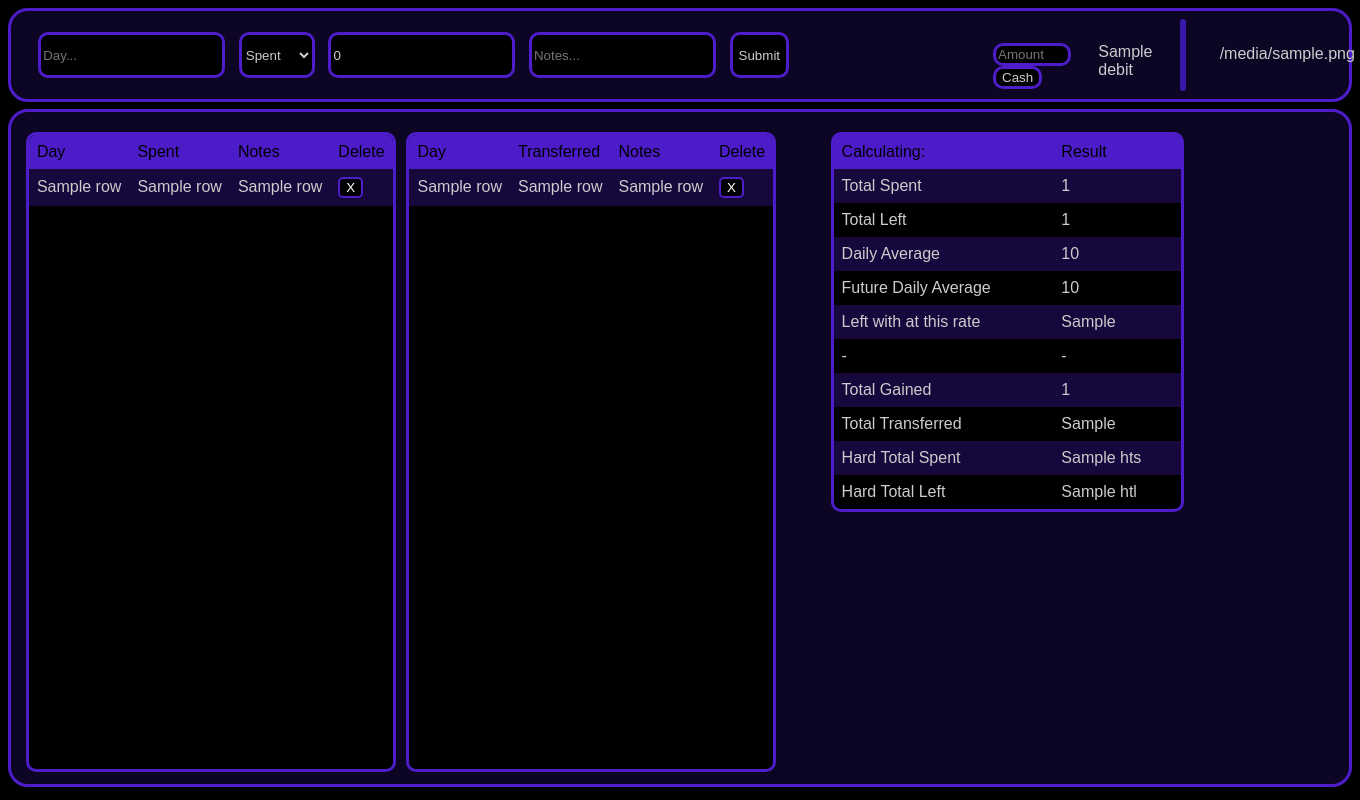
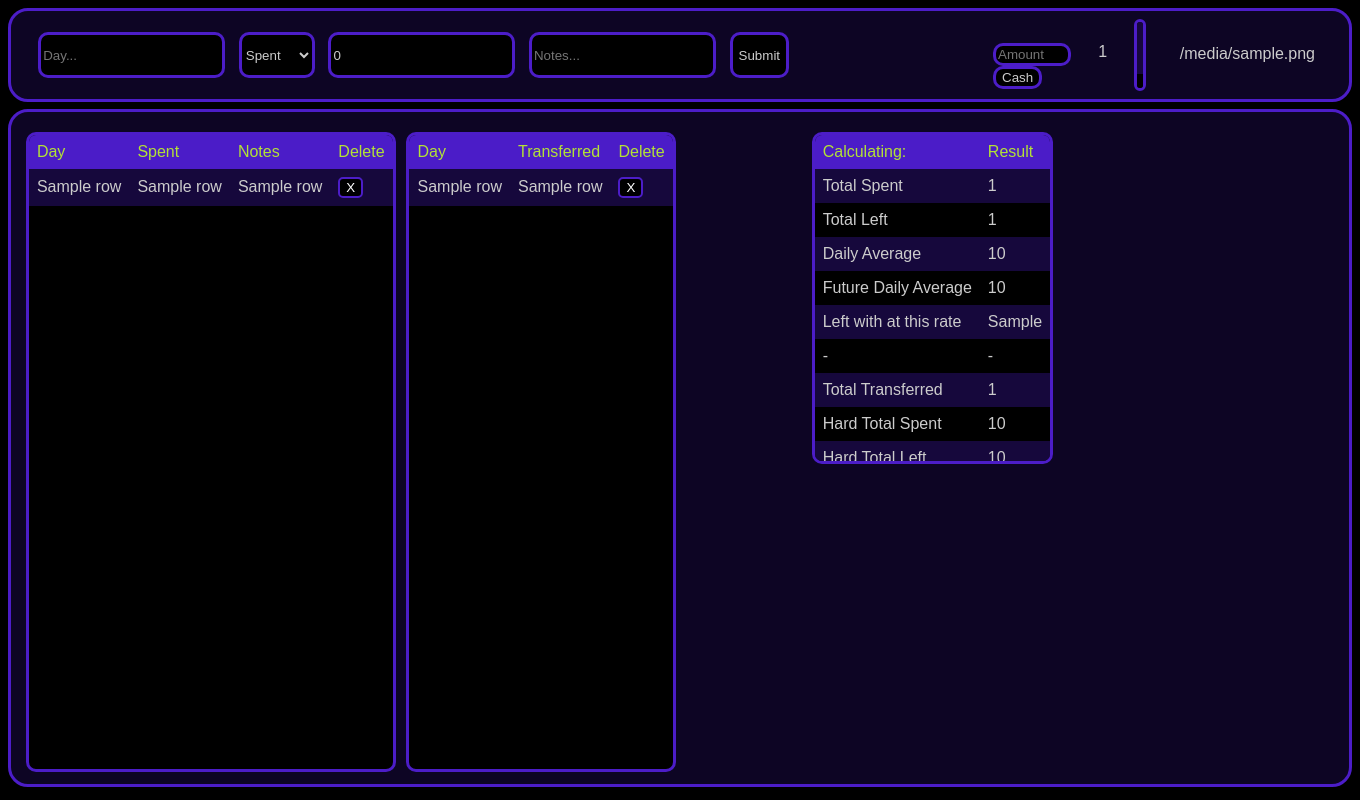
Before and after one commit to JamesR6/pythonBudget, a Flask app: template templates/index.html in a window 1360 px wide. Run offline with Flask 3, Linux system fonts and the light colour scheme; the template is opened without the code that fills it: most values are stand-ins (such as "Sample title", 1, 10 or a date in 2020).

Commit message:
all clean

```diff
--- a/app.py
+++ b/app.py
@@ -17,28 +17,26 @@ def hello():
         transactionType = request.form.get('type')
         amount = request.form.get('amount')
         notes = request.form.get('notes')
-        debit = request.form.get('debit')
+        cash = request.form.get('cash')
 
         # Gather data to remove elements
         removePurchase = request.form.get('removePurchase')
         removeTransfer = request.form.get('removeTransfer')
-        removeDebit = request.form.get('removeDebit')
+        removeCash = request.form.get('removeCash')
 
         # Remove elements if requested
         if(removePurchase != None):
             cur.execute("DELETE FROM purchases WHERE id = ?", (removePurchase,))
         if(removeTransfer != None):
             cur.execute("DELETE FROM transfer WHERE id = ?", (removeTransfer,))
-        if(removeDebit != None):
-            cur.execute("DELETE FROM debit WHERE id = ?", (removeDebit,))
+        if(removeCash != None):
+            cur.execute("DELETE FROM cash WHERE id = ?", (removeCash,))
 
         # Add elements if requested
-        if(debit != None):
-            cur.execute("INSERT INTO debit(amount) VALUES (?)", (debit,))
+        if(cash != None):
+            cur.execute("INSERT INTO cash(amount) VALUES (?)", (cash,))
         elif(transactionType == "spent"):
             cur.execute("INSERT INTO purchases(day, amount, notes) VALUES (?,?,?)", [ day, amount, notes])
-        elif(transactionType == "gained"):
-            cur.execute("INSERT INTO payback(day, amount, notes) VALUES (?,?,?)", [ day, amount, notes])
         elif(transactionType == "transfer"):
             cur.execute("INSERT INTO transfer(day, amount) VALUES (?,?)", [ day, amount])
 
@@ -86,12 +84,12 @@ def hello():
     hardTotalSpent = round(forHard + totalTransferred, 2)
     hardTotalLeft = round(limit - hardTotalSpent, 2)
 
-# DEBIT
-    cur.execute("SELECT SUM(amount) FROM debit")
+# CASH
+    cur.execute("SELECT SUM(amount) FROM cash")
     try:
-        totalDebit = cur.fetchone()[0]
+        totalCash = cur.fetchone()[0]
     except:
-        totalDebit = 0
+        totalCash = 0
 
 
 # Gather actual table rows from database
@@ -101,8 +99,8 @@ def hello():
     cur.execute("SELECT * FROM transfer")
     transferRows = cur.fetchall()
 
-    cur.execute("SELECT * FROM debit")
-    debitRows = cur.fetchall()[::-1]
+    cur.execute("SELECT * FROM cash")
+    cashRows = cur.fetchall()[::-1]
 
 # Close database
     con.close()
@@ -111,17 +109,17 @@ def hello():
     return render_template('index.html',
     filename = filename,
     totalSpent = totalSpent,
-    amtTrans = totalTransferred,
-    debit = totalDebit,
+    totalTransferred = totalTransferred,
+    totalCash = totalCash,
     totalLeft = totalLeft,
-    hts = hardTotalSpent,
-    htl = hardTotalLeft,
-    average = dailyAverage,
-    fAverage = futureAverage,
+    hardTotalSpent = hardTotalSpent,
+    hardTotalLeft = hardTotalLeft,
+    dailyAverage = dailyAverage,
+    futureAverage = futureAverage,
     leftWith=  leftWith,
-    purchases = purchaseRows,
-    transfer = transferRows,
-    debitList = debitRows)
+    purchaseRows = purchaseRows,
+    transferRows = transferRows,
+    cashRows = cashRows)
 
 
 
--- a/static/styles/style.css
+++ b/static/styles/style.css
@@ -31,10 +31,12 @@ body{
     display: flex;
 }
 
-/* ---------TABLE--------- */
 
-/* Two Main tables */
-.purchases, .transfer {
+
+
+/* ---------TABLES--------- */
+
+table {
     margin-left: .8vw;
     margin-top: 2vh;
     margin-bottom: 1vh;
@@ -47,47 +49,41 @@ body{
     text-wrap:wrap;
 }
 
-/* ALL Body table heads */
 thead{
     background-color: #4c1dc8;
+    color: #b3e237;
 }
 
-/* ALL Body table bodies */
 tbody{
     color: #cccccc;
 }
 
-/* ScrollBars */
+td, th {
+    text-align: left;
+    padding: 8px;
+}
+
+tr:nth-child(odd) {
+    background-color: #4b1dc84d;
+}
+
 ::-webkit-scrollbar{
     width: 0;
 }
 
-/* Controls the inputted rows of ALL Body tables */
-td, th {
-    text-align: left;
-    padding: 8px;
-}
-tr:nth-child(odd) {
-    background-color: #4b1dc84d;
-}
-
-/* --------RESULTS------------ */
-
-
-.results {
-    width: 26vw;
-    height: 30vh;
-    margin-top: 2vh;
-    background-color: rgb(0, 0, 0);
+/* Cash table */
+.dtable{
+    height: 9vh;
+    margin-left: 2vw;
+    margin-top: 1vh;
     border-collapse: separate;
-    border-radius: 10px;
-    border-spacing: 0;
-    border: 3px solid #4c1dc8;
 }
 
 
 
-/* ------ */
+
+
+/* -------FORM-------- */
 
 .inputForm{
     display: flex;
@@ -96,38 +92,16 @@ tr:nth-child(odd) {
     margin-left: 2vw;
 }
 
-
-
-
-/* -------FORM specifics-------- */
-
-input[type=text], input[type=number], .Submit, select, .dbut{
+input[type=text], input[type=number], .Submit, select, .cashSubmit {
     border: 3px solid #4c1dc8;
     border-radius: 10px;
     background-color: black;
     color: #cccccc;
 }
-.X{
+
+.removeButton{
     border: 2px solid #4c1dc8;
     border-radius: 5px;
     background-color: black;
     color: white;
 }
-
-/* --------DEBIT--------- */
-
-.dnum{
-    width: 5vw;
-}
-.dtable{
-    height: 9vh;
-    margin-left: 2vw;
-    margin-top: 1vh;
-    background-color: rgb(0, 0, 0);
-    border-collapse: separate;
-    border-radius: 10px;
-    border-spacing: 0;
-    border: 3px solid #3a17ab;
-    display:block;
-    overflow-y: auto;
-}
--- a/templates/index.html
+++ b/templates/index.html
@@ -15,33 +15,36 @@
           <input type="number" name="day" placeholder="Day...">
           <select name="type" style="margin-left: 1vw">
             <option value="spent">Spent</option>
-            <option value="gained">Gained</option>
             <option value="transfer">Transfer</option>
           </select>
           <input type="number" name="amount" placeholder="Amount..." step=".01" style="margin-left: 1vw" value=0>
           <input type="text" name="notes" placeholder="Notes..." style="margin-left: 1vw">
           <button type="submit" class="Submit" style="margin-left: 1vw">Submit</button>
         </form>
+
+        <!-- CASH FORM -->
         <form method="POST" style="margin-left: 15vw; margin-top: 4vh;">
-          <input class="dnum" type="number" name="debit" step=".01" placeholder="Amount">
-          <button type="submit" class="dbut">Cash</button>
+          <input type="number" name="cash" step=".01" placeholder="Amount" style="width: 5vw;">
+          <button type="submit" class="cashSubmit">Cash</button>
         </form>
 
         <!-- CASH -->
-        <p style="margin-left: 2vw; margin-top: 4vh;">{{ debit }}</p>
+        <p style="margin-left: 2vw; margin-top: 4vh;">{{ totalCash }}</p>
         <table class="dtable">
-          {% for row in debitList %}
+          {% for row in cashRows %}
             <tr>
               <td>{{ row[1] }}</td>
-              <td><form action"/" method="POST"><button class="X" name="removeDebit" value="{{ row[0] }}">X</button></form></td>
+              <td><form action"/" method="POST"><button class="removeButton" name="removeCash" value="{{ row[0] }}">X</button></form></td>
             </tr>
           {% endfor %}
         </table>
 
-
         <p style="margin: 2.5vw">{{filename}}</p>
     </section>
+
+
     <section class="body">
+
         <table class="purchases">
           <thead>
             <tr>
@@ -52,37 +55,37 @@
             </tr>
           </thead>
           <tbody>
-            {% for row in purchases %}
+            {% for row in purchaseRows %}
             <tr>
               <td>{{ row[1] }}</td>
               <td>{{ row[2] }}</td>
               <td>{{ row[3] }}</td>
-              <td><form action"/" method="POST"><button class="X" name="removePurchase" value="{{ row[0] }}">X</button></form></td>
+              <td><form action"/" method="POST"><button class="removeButton" name="removePurchase" value="{{ row[0] }}">X</button></form></td>
             </tr>
             {% endfor %}
           </tbody>
         </table>
+
       <table class="transfer">
         <thead>
           <tr>
             <td>Day</td>
             <td>Transferred</td>
-            <td>Notes</td>
             <td>Delete</td>
           </tr>
         </thead>
         <tbody>
-          {% for row in transfer %}
+          {% for row in transferRows %}
           <tr>
             <td>{{ row[1] }}</td>
             <td>{{ row[2] }}</td>
-            <td>{{ row[3] }}</td>
-            <td><form action"/" method="POST"><button class="X" name="removeTransfer" value="{{ row[0] }}">X</button></form></td>
+            <td><form action"/" method="POST"><button class="removeButton" name="removeTransfer" value="{{ row[0] }}">X</button></form></td>
           </tr>
           {% endfor %}
         </tbody>
       </table>
-      <table style="margin-left: 4vw; margin-right: 1vw;" class="results">
+
+      <table style="margin-left: 10vw; margin-right: 1vw; height: 41.5vh;">
           <thead>
             <tr>
               <td>Calculating:</td>
@@ -100,11 +103,11 @@
             </tr>
             <tr>
               <td>Daily Average</td>
-              <td>{{average}}</td>
+              <td>{{dailyAverage}}</td>
             </tr>
             <tr>
               <td>Future Daily Average</td>
-              <td>{{fAverage}}</td>
+              <td>{{futureAverage}}</td>
             </tr>
             <tr>
               <td>Left with at this rate</td>
@@ -115,23 +118,21 @@
               <td>-</td>
             </tr>
             <tr>
-              <td>Total Gained</td>
-              <td>{{totalGained}}</td>
-            </tr>
-            <tr>
               <td>Total Transferred</td>
-              <td>{{amtTrans}}</td>
+              <td>{{totalTransferred}}</td>
             </tr>
             <tr>
               <td>Hard Total Spent</td>
-              <td>{{hts}}</td>
+              <td>{{hardTotalSpent}}</td>
             </tr>
             <tr>
               <td>Hard Total Left</td>
-              <td>{{htl}}</td>
+              <td>{{hardTotalLeft}}</td>
             </tr>
           </tbody>
         </table>
+
+
       </section>
     </body>
     </html>
```
Also changed, not shown: august.db, december.db, july.db, november.db, october.db, september.db.
